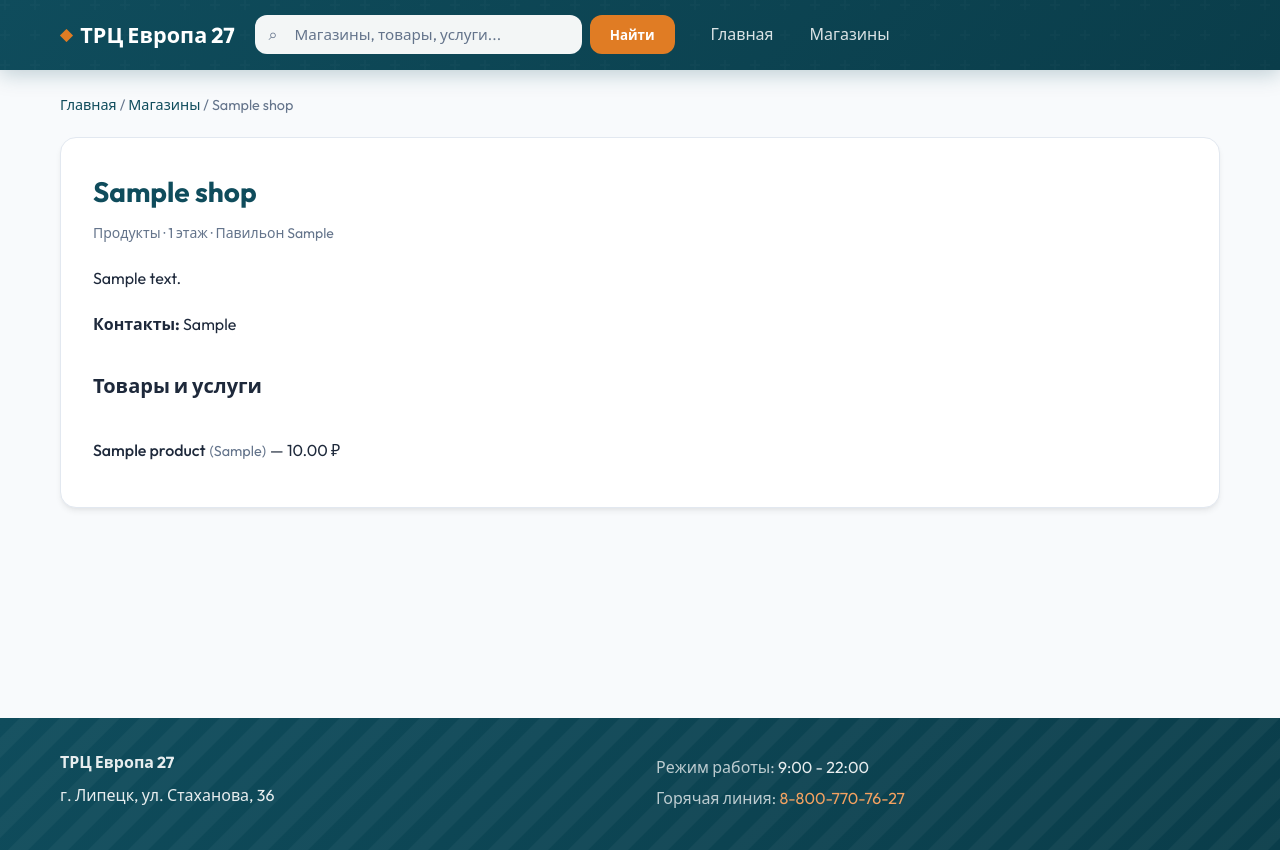
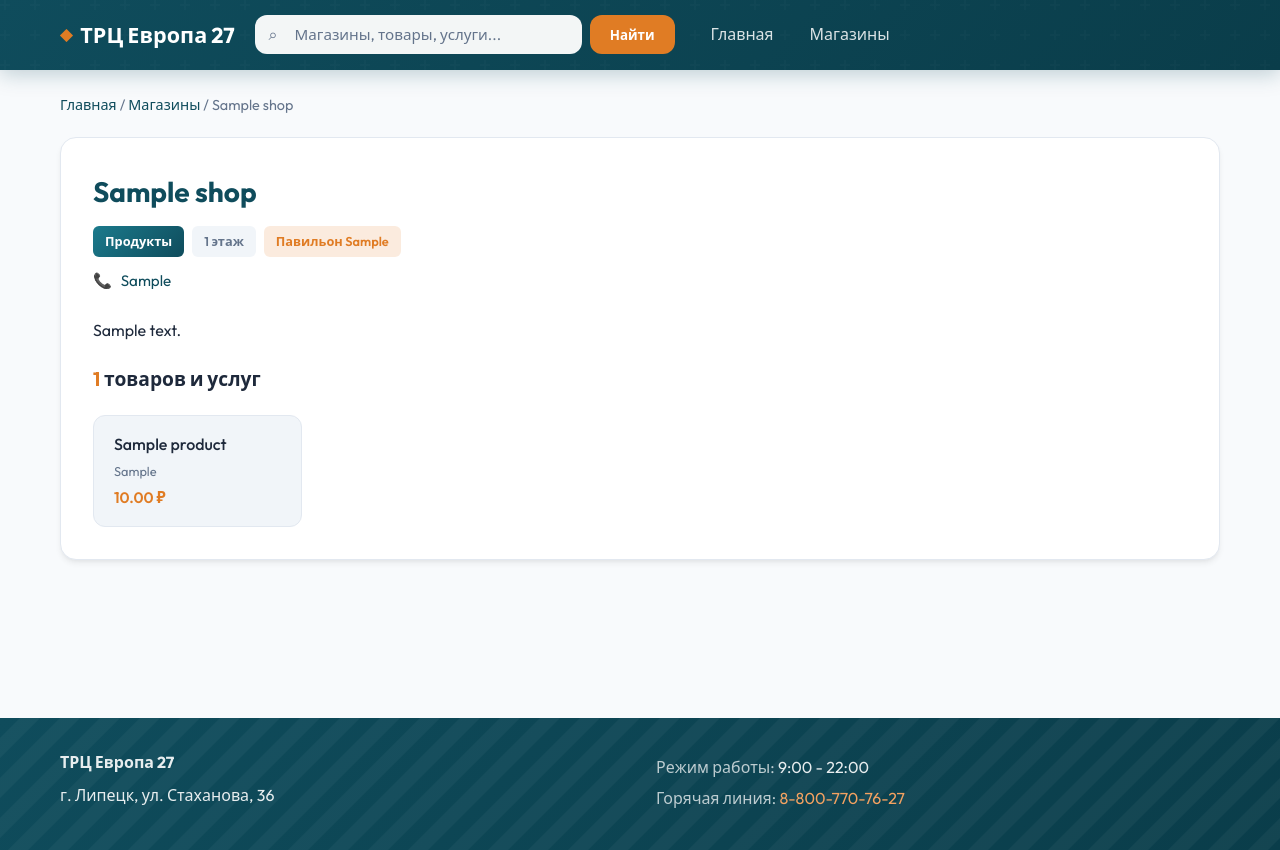
Before and after one commit to Sosos1234/course, a PHP site: page /index.php?page=shop&id=1 in a window 1280 px wide. Run offline with PHP 8.4, Linux system fonts and the light colour scheme; data comes from the database, SQL or seed files in the repository; tables that the repository leaves empty hold one stand-in row (values such as "Sample post").

Commit message:
Расширенный каталог: 9 магазинов, 5-10 товаров/услуг каждый; вкладки по категориям; карточки товаров; счётчик на карточках
Co-authored-by: Seign9 <Sosos1234@users.noreply.github.com>

```diff
--- a/assets/css/style.css
+++ b/assets/css/style.css
@@ -297,12 +297,23 @@ body {
     font-weight: 600;
     border-radius: 6px;
 }
+.shop-card .product-count-badge {
+    position: absolute;
+    top: 1rem;
+    left: 1rem;
+    padding: 0.25rem 0.6rem;
+    background: var(--accent);
+    color: #fff;
+    font-size: 0.7rem;
+    font-weight: 600;
+    border-radius: 6px;
+}
 .shop-card h3 {
     margin: 0 0 0.35rem;
     font-size: 1.15rem;
     font-weight: 600;
     color: var(--primary);
-    padding-right: 4rem;
+    padding: 0 4rem 0 0;
 }
 .shop-meta, .shop-floor {
     font-size: 0.875rem;
@@ -361,30 +372,132 @@ body {
     border: 1px solid var(--border);
     box-shadow: var(--shadow);
 }
+.shop-header {
+    margin-bottom: 1.5rem;
+}
 .shop-article h1 {
-    margin: 0 0 0.5rem;
+    margin: 0 0 0.75rem;
     font-size: 1.75rem;
 }
+.shop-badges {
+    display: flex;
+    flex-wrap: wrap;
+    gap: 0.5rem;
+    margin-bottom: 0.75rem;
+}
+.badge {
+    display: inline-block;
+    padding: 0.3rem 0.75rem;
+    font-size: 0.8rem;
+    font-weight: 600;
+    border-radius: 6px;
+}
+.badge-category {
+    background: linear-gradient(135deg, var(--primary-light), var(--primary));
+    color: #fff;
+}
+.badge-floor {
+    background: var(--bg-alt);
+    color: var(--text-muted);
+}
+.badge-pavilion {
+    background: rgba(224, 124, 36, 0.15);
+    color: var(--accent);
+}
+.shop-contact {
+    margin: 0;
+    font-size: 0.95rem;
+}
+.shop-contact a {
+    color: var(--primary);
+    text-decoration: none;
+}
+.shop-contact a:hover { text-decoration: underline; }
+.contact-icon { margin-right: 0.35rem; }
+
 .shop-description {
     margin: 1.25rem 0;
     line-height: 1.7;
 }
-.product-list {
-    list-style: none;
-    padding: 0;
-    margin: 1.5rem 0 0;
+
+.products-section h2 {
+    margin: 0 0 1.25rem;
+    font-size: 1.2rem;
 }
-.product-list li {
-    padding: 0.75rem 0;
-    border-bottom: 1px solid var(--border);
+.products-count {
+    color: var(--accent);
+    font-weight: 700;
+}
+
+.tab-buttons {
     display: flex;
     flex-wrap: wrap;
+    gap: 0.5rem;
+    margin-bottom: 1.25rem;
+    border-bottom: 2px solid var(--border);
+}
+.tab-btn {
+    padding: 0.6rem 1rem;
+    border: none;
+    background: none;
+    font-family: inherit;
+    font-size: 0.9rem;
+    font-weight: 500;
+    color: var(--text-muted);
+    cursor: pointer;
+    border-radius: var(--radius);
+    transition: all var(--transition);
+}
+.tab-btn:hover {
+    color: var(--primary);
+    background: var(--bg-alt);
+}
+.tab-btn.active {
+    color: var(--primary);
+    background: rgba(27, 122, 140, 0.1);
+    border-bottom: 2px solid var(--primary);
+    margin-bottom: -2px;
+}
+
+.tab-content {
+    display: none;
+}
+.tab-content.active {
+    display: block;
+}
+
+.product-cards {
+    display: grid;
+    grid-template-columns: repeat(auto-fill, minmax(200px, 1fr));
+    gap: 0.75rem;
+}
+.product-card {
+    padding: 1rem 1.25rem;
+    background: var(--bg-alt);
+    border-radius: var(--radius);
+    border: 1px solid var(--border);
+    display: flex;
+    flex-direction: column;
     gap: 0.25rem;
-    align-items: baseline;
+    transition: all var(--transition);
 }
-.product-list li:last-child { border-bottom: none; }
-.product-name { font-weight: 500; }
-.product-cat { font-size: 0.9rem; color: var(--text-muted); }
+.product-card:hover {
+    border-color: var(--primary-light);
+    box-shadow: var(--shadow);
+}
+.product-card .product-name {
+    font-weight: 500;
+    color: var(--text);
+}
+.product-card .product-cat {
+    font-size: 0.8rem;
+    color: var(--text-muted);
+}
+.product-card .product-price {
+    font-weight: 600;
+    color: var(--accent);
+    font-size: 0.95rem;
+}
 
 /* Search */
 .search-form-inline {
--- a/src/Shop.php
+++ b/src/Shop.php
@@ -16,7 +16,8 @@ class Shop
      */
     public function getList(?int $categoryId = null, ?int $floorId = null, int $limit = 100): array
     {
-        $sql = "SELECT s.*, c.name AS category_name, f.name AS floor_name, f.number AS floor_number
+        $sql = "SELECT s.*, c.name AS category_name, f.name AS floor_name, f.number AS floor_number,
+                (SELECT COUNT(*) FROM products p WHERE p.shop_id = s.id) AS product_count
                 FROM shops s
                 JOIN categories c ON s.category_id = c.id
                 JOIN floors f ON s.floor_id = f.id
--- a/views/home.php
+++ b/views/home.php
@@ -26,6 +26,9 @@
             <?php foreach (array_slice($shops, 0, 8) as $s): ?>
             <a href="index.php?page=shop&id=<?= (int)$s['id'] ?>" class="shop-card">
                 <span class="floor-badge"><?= htmlspecialchars($s['floor_name']) ?></span>
+                <?php if (!empty($s['product_count'])): ?>
+                <span class="product-count-badge"><?= (int)$s['product_count'] ?></span>
+                <?php endif; ?>
                 <h3><?= htmlspecialchars($s['name']) ?></h3>
                 <p class="shop-floor"><?= htmlspecialchars($s['category_name']) ?><?= $s['pavilion'] ? ' · ' . htmlspecialchars($s['pavilion']) : '' ?></p>
             </a>
--- a/views/shop.php
+++ b/views/shop.php
@@ -1,3 +1,11 @@
+<?php
+$productsByCategory = [];
+foreach ($products ?? [] as $p) {
+    $cat = $p['category'] ?: 'Прочее';
+    $productsByCategory[$cat][] = $p;
+}
+$hasTabs = count($productsByCategory) > 1;
+?>
 <section class="section shop-detail">
     <div class="container">
         <nav class="breadcrumb">
@@ -5,29 +13,87 @@
         </nav>
 
         <article class="shop-article">
-            <h1><?= htmlspecialchars($shop['name']) ?></h1>
-            <p class="shop-meta"><?= htmlspecialchars($shop['category_name']) ?> · <?= htmlspecialchars($shop['floor_name']) ?><?= $shop['pavilion'] ? ' · Павильон ' . htmlspecialchars($shop['pavilion']) : '' ?></p>
+            <header class="shop-header">
+                <h1><?= htmlspecialchars($shop['name']) ?></h1>
+                <div class="shop-badges">
+                    <span class="badge badge-category"><?= htmlspecialchars($shop['category_name']) ?></span>
+                    <span class="badge badge-floor"><?= htmlspecialchars($shop['floor_name']) ?></span>
+                    <?php if (!empty($shop['pavilion'])): ?>
+                    <span class="badge badge-pavilion">Павильон <?= htmlspecialchars($shop['pavilion']) ?></span>
+                    <?php endif; ?>
+                </div>
+                <?php if (!empty($shop['contact'])): ?>
+                <p class="shop-contact">
+                    <span class="contact-icon">📞</span>
+                    <a href="tel:<?= preg_replace('/\D/', '', $shop['contact']) ?>"><?= htmlspecialchars($shop['contact']) ?></a>
+                </p>
+                <?php endif; ?>
+            </header>
 
             <?php if (!empty($shop['description'])): ?>
             <div class="shop-description"><?= nl2br(htmlspecialchars($shop['description'])) ?></div>
             <?php endif; ?>
 
-            <?php if (!empty($shop['contact'])): ?>
-            <p><strong>Контакты:</strong> <?= htmlspecialchars($shop['contact']) ?></p>
-            <?php endif; ?>
+            <?php if (!empty($products)): ?>
+            <div class="products-section">
+                <h2><span class="products-count"><?= count($products) ?></span> товаров и услуг</h2>
 
-            <?php if (!empty($products)): ?>
-            <h2>Товары и услуги</h2>
-            <ul class="product-list">
-                <?php foreach ($products as $p): ?>
-                <li>
-                    <span class="product-name"><?= htmlspecialchars($p['name']) ?></span>
-                    <?php if (!empty($p['category'])): ?> <span class="product-cat">(<?= htmlspecialchars($p['category']) ?>)</span><?php endif; ?>
-                    <?php if (isset($p['price']) && $p['price']): ?> — <?= number_format((float)$p['price'], 2) ?> ₽<?php endif; ?>
-                </li>
-                <?php endforeach; ?>
-            </ul>
+                <?php if ($hasTabs): ?>
+                <div class="tab-buttons">
+                    <?php $i = 0; foreach ($productsByCategory as $catName => $items): ?>
+                    <button type="button" class="tab-btn <?= $i === 0 ? 'active' : '' ?>" data-tab="tab-<?= $i ?>">
+                        <?= htmlspecialchars($catName) ?> (<?= count($items) ?>)
+                    </button>
+                    <?php $i++; endforeach; ?>
+                </div>
+                <div class="tab-contents">
+                    <?php $i = 0; foreach ($productsByCategory as $catName => $items): ?>
+                    <div class="tab-content <?= $i === 0 ? 'active' : '' ?>" id="tab-<?= $i ?>">
+                        <div class="product-cards">
+                            <?php foreach ($items as $p): ?>
+                            <div class="product-card">
+                                <span class="product-name"><?= htmlspecialchars($p['name']) ?></span>
+                                <?php if (isset($p['price']) && $p['price']): ?>
+                                <span class="product-price"><?= number_format((float)$p['price'], 2) ?> ₽</span>
+                                <?php endif; ?>
+                            </div>
+                            <?php endforeach; ?>
+                        </div>
+                    </div>
+                    <?php $i++; endforeach; ?>
+                </div>
+                <?php else: ?>
+                <div class="product-cards">
+                    <?php foreach ($products as $p): ?>
+                    <div class="product-card">
+                        <span class="product-name"><?= htmlspecialchars($p['name']) ?></span>
+                        <?php if (!empty($p['category'])): ?>
+                        <span class="product-cat"><?= htmlspecialchars($p['category']) ?></span>
+                        <?php endif; ?>
+                        <?php if (isset($p['price']) && $p['price']): ?>
+                        <span class="product-price"><?= number_format((float)$p['price'], 2) ?> ₽</span>
+                        <?php endif; ?>
+                    </div>
+                    <?php endforeach; ?>
+                </div>
+                <?php endif; ?>
+            </div>
             <?php endif; ?>
         </article>
     </div>
 </section>
+
+<?php if ($hasTabs): ?>
+<script>
+document.querySelectorAll('.tab-btn').forEach(function(btn) {
+    btn.addEventListener('click', function() {
+        document.querySelectorAll('.tab-btn').forEach(function(b) { b.classList.remove('active'); });
+        document.querySelectorAll('.tab-content').forEach(function(c) { c.classList.remove('active'); });
+        this.classList.add('active');
+        var id = this.getAttribute('data-tab');
+        var content = document.getElementById(id);
+        if (content) content.classList.add('active');
+    });
+});
+</script>
+<?php endif; ?>
--- a/views/shops.php
+++ b/views/shops.php
@@ -27,6 +27,9 @@
             <?php foreach ($shops as $s): ?>
             <a href="index.php?page=shop&id=<?= (int)$s['id'] ?>" class="shop-card">
                 <span class="floor-badge"><?= htmlspecialchars($s['floor_name']) ?></span>
+                <?php if (!empty($s['product_count'])): ?>
+                <span class="product-count-badge"><?= (int)$s['product_count'] ?> товаров</span>
+                <?php endif; ?>
                 <h3><?= htmlspecialchars($s['name']) ?></h3>
                 <p class="shop-meta"><?= htmlspecialchars($s['category_name']) ?><?= $s['pavilion'] ? ' · ' . htmlspecialchars($s['pavilion']) : '' ?></p>
                 <?php if (!empty($s['description'])): ?>
```
Also changed, not shown: import/data.json (+110 -26 lines).
